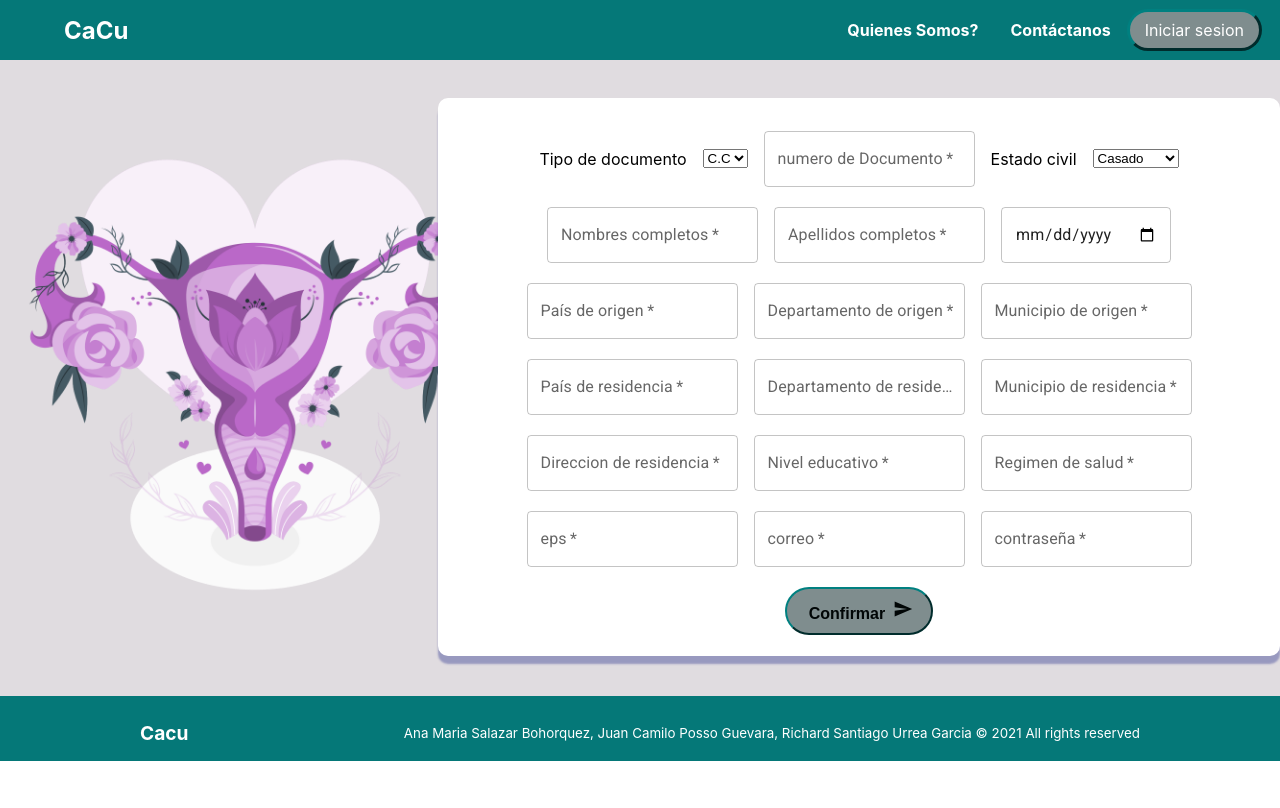
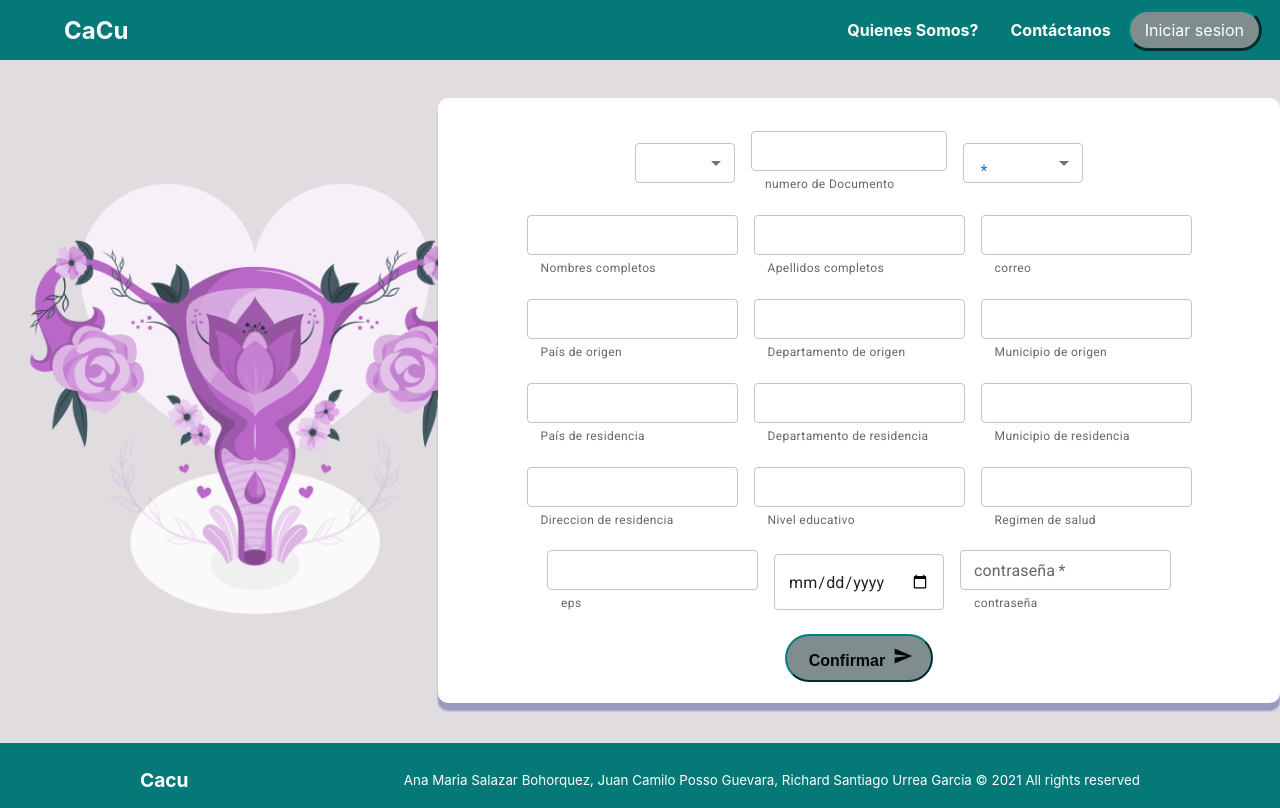
Before and after one commit to Ca-Cu/front-end, a React (Create React App) app: page /Register in a window 1280 px wide. Built offline with nearby package versions, Linux system fonts and the light colour scheme; what @aws-amplify/ui-react would draw is missing.

Commit message:
commit final

```diff
--- a/src/Components/RegisterUser/index.js
+++ b/src/Components/RegisterUser/index.js
@@ -1,47 +1,38 @@
-import React,{useState} from 'react'
+import React,{useState,useEffect, useCallback} from 'react'
 import TextField from '@mui/material/TextField';
 import Box from '@mui/material/Box';
 import Typography from '@mui/material/Typography';
 import Stack from '@mui/material/Stack';
 import Button from '@mui/material/Button';
 import SendIcon from '@mui/icons-material/Send';
-import ListItemText from '@mui/material/ListItemText';
-import ListItemIcon from '@mui/material/ListItemIcon';
-import ListItemButton from '@mui/material/ListItemButton';
-import ExpandLess from '@mui/icons-material/ExpandLess';
-import ExpandMore from '@mui/icons-material/ExpandMore';
-import Collapse from '@mui/material/Collapse';
-import List from '@mui/material/List';
 import axios from "axios";
 import { useHistory } from 'react-router-dom';
 import './registerUser.css';
 import Swal from "sweetalert2";
+import InputLabel from '@mui/material/InputLabel';
+import MenuItem from '@mui/material/MenuItem';
+import FormControl from '@mui/material/FormControl';
+import Select from '@mui/material/Select';
+import Navbar from '../Navigbar';
 
 const bcrypt = require("bcryptjs");
 const rondas = 15;
 const RegisterUser = () =>{
-    var noEdita=false;
-    var disabled=false;
-    var tdoc=""
-    var documento=""
-    var estadocivil=""
-    var nombres="";
-    var apellidos="";
-    var fechadenacimiento="";
-    var paisdeorigen="";
-    var departamentodeorigen="";
-    var municipiodeorigen="";
-    var paisderesidencia="";
-    var departamentoderesidencia="";
-    var municipioderesidencia="";
-    var direccionderesidencia="";
-    var niveleducativo="";
-    var regimendesalud="";
-    var eps="";
-    var email="";
-    var password="";
-    console.log((window.location.href).split("/")[3]);
+    const [data,setData] = useState([]);
+    const [noEdita,setNoEdita] = useState();
+    const [disabled,setDisabled] = useState();
 
+    const [current,setcurrent] = useState({});
+    const handleOnChange = (name, value) => {
+        setcurrent({
+            ...current,[name]:value
+        });
+      };
+    const togglecurrent =(event)=>{
+        console.log(event.target.value)
+        handleOnChange(event.target.name,event.target.value)
+    }
+    const fetchData = useCallback(async () => {
         if((window.location.href).split("/")[3]=='Register'){
             localStorage.removeItem('id');
             localStorage.removeItem('nombres');
@@ -49,16 +40,26 @@ const RegisterUser = () =>{
             localStorage.removeItem('tipousuario');
             localStorage.removeItem('correo');
         }else if(localStorage.getItem('ubicacion')=='Editar usuario'){
+            setNoEdita(true);
+            setDisabled("disabled");
             var url = 'http://localhost:4567/getUsuarioById?id='+localStorage.getItem('id');
-        axios.get(url, {
-            responseType: "json",
-        }).then((response) => {
-            console.log(response.data);
-            console.log(apellidos);
-        });
-        noEdita=true;
-        disabled="disabled";
+            await axios.get(url
+            )
+            .then( (res) =>{
+                setcurrent(res.data)
+                console.log(data)
+                console.log(res.data)
+                let dr = data.id
+                console.log(dr)
+            }).catch(
+                e =>{console.log("Error: :c "+e)}
+            )
         }
+
+        },[])
+    useEffect(()=>{
+        fetchData()
+    },[fetchData])
     var url='http://localhost:4567/insertUsuario/';
     const handleChange = e => {
         const {name, value } = e.target;
@@ -72,8 +73,9 @@ const RegisterUser = () =>{
         e.preventDefault();
         const data = new FormData(e.currentTarget);
         var d = new Date();
-        bcrypt.hash(data.get("password"), rondas, (err, palabraSecretaEncriptada) => {
+        bcrypt.hash(data.get("contraseña"), rondas, (err, palabraSecretaEncriptada) => {
             body={}
+            console.log(palabraSecretaEncriptada)
             if((window.location.href).split("/")[3]=='Register' || localStorage.getItem('ubicacion')=='Crear doctor'){
                 var TipoUsuario;
                 if((window.location.href).split("/")[3]=='Register'){
@@ -81,29 +83,32 @@ const RegisterUser = () =>{
                 }else{
                     TipoUsuario="Doctor";
                 }
+                console.log(current)
                 body={
-                    tdoc:data.get("tdoc"),
-                    ndoc:data.get("ndoc"),
-                    nombres:data.get("nombres"),
-                    apellidos:data.get("apellidos"),
+
+                    tdoc:current?.tdoc,
+                    ndoc:current?.ndoc,
+                    nombres:current?.nombres,
+                    apellidos:current?.apellidos,
                     fechaderegistro: d.getFullYear() + "-" + ("0"+(d.getMonth()+1)).slice(-2) + "-" +
                                       ("0" + d.getDate()).slice(-2),
-                    nacionalidad:data.get("paisdeorigen"),
-                    departamentodeorigen:data.get("departamentodeorigen"),
-                    municipiodeorigen:data.get("municipiodeorigen"),
-                    paisderesidencia:data.get("paisderesidencia"),
-                    departamentoderesidencia:data.get("departamentoderesidencia"),
-                    municipioderesidencia:data.get("municipioderesidencia"),
-                    direccionderesidencia:data.get("direccionderesidencia"),
-                    fechadenacimiento:data.get("fechadenacimiento"),
-                    estadocivil:data.get("estadocivil"),
-                    niveleducativo:data.get("niveleducativo"),
-                    regimendesalud:data.get("regimendesalud"),
-                    eps:data.get("eps"),
-                    correo:data.get("email"),
+                    nacionalidad:current?.nacionalidad,
+                    departamentodeorigen:current?.departamentodeorigen,
+                    municipiodeorigen:current?.municipiodeorigen,
+                    paisderesidencia:current?.paisderesidencia,
+                    departamentoderesidencia:current?.departamentoderesidencia,
+                    municipioderesidencia:current?.municipioderesidencia,
+                    direccionderesidencia:current?.direccionderesidencia,
+                    fechadenacimiento:current?.fechadenacimiento,
+                    estadocivil:current?.estadocivil,
+                    niveleducativo:current?.niveleducativo,
+                    regimendesalud:current?.regimendesalud,
+                    eps:current?.eps,
+                    correo:current?.correo,
                     contraseña:palabraSecretaEncriptada,
                     tipousuario:TipoUsuario
                 }
+                console.log(body);
                 var req = new XMLHttpRequest();
                 req.open('POST', 'http://localhost:4567/insertUsuario', true);
                 req.body=body;
@@ -122,16 +127,16 @@ const RegisterUser = () =>{
             else if(localStorage.getItem('ubicacion')=='Editar usuario'){
                 body={
                     id:localStorage.getItem("id"),
-                    paisderesidencia:data.get("paisderesidencia"),
-                    departamentoderesidencia:data.get("departamentoderesidencia"),
-                    municipioderesidencia:data.get("municipioderesidencia"),
-                    direccionderesidencia:data.get("direccionderesidencia"),
-                    estadocivil:data.get("estadocivil"),
-                    niveleducativo:data.get("niveleducativo"),
-                    regimendesalud:data.get("regimendesalud"),
-                    eps:data.get("eps"),
-                    contraseña:palabraSecretaEncriptada
+                    paisderesidencia:current?.paisderesidencia,
+                    departamentoderesidencia:current?.departamentoderesidencia,
+                    municipioderesidencia:current?.municipioderesidencia,
+                    direccionderesidencia:current?.direccionderesidencia,
+                    estadocivil:current?.estadocivil,
+                    niveleducativo:current?.niveleducativo,
+                    regimendesalud:current?.regimendesalud,
+                    eps:current?.eps,
                 }
+                console.log(body)
                 var req = new XMLHttpRequest();
                 req.open('POST', 'http://localhost:4567/putUsuario', true);
                 req.body=body;
@@ -148,32 +153,52 @@ const RegisterUser = () =>{
         <Box component="form" onSubmit={handleSubmit} noValidate sx={{ mt: 1 }} className="card">
            <Typography variant="h4" align="center" component="h1" gutterBottom></Typography>
            <Stack direction="row" spacing={2} justifyContent="center" alignItems="center">
-           <label for="tdoc">Tipo de documento</label>
-             <select id="tdoc" name="tdoc" class="autocomplete" disabled={disabled}>
-               <option value="C.C">C.C</option>
-               <option value="C.E">C.E</option>
-               <option value="T.I">T.I</option>
-             </select>
-            <TextField
-                    required
+             <FormControl style={{minWidth: 100}} disabled={disabled}>
+            <InputLabel  disabled={disabled}>{current?.tdoc}</InputLabel>
+            <Select
+                labelId="tdoc"
+                id="tdoc"
+                name="tdoc"
+                value={current?.tdoc}
+                helperText="Numero de documento"
+                size="small"
+                onChange={togglecurrent}
+            >
+                <MenuItem value="C.C">C.C</MenuItem>
+                <MenuItem value="C.E">C.E</MenuItem>
+                <MenuItem value="T.I">T.I</MenuItem>
+            </Select>
+            </FormControl>
+            <TextField multiline={true}
+                    required={!noEdita}
                     id="ndoc"
                     name="ndoc"
-                    label="numero de Documento"
+                    helperText="numero de Documento"
                     variant="outlined"
                     type="number"
-                    inputProps={{
-                        readOnly: noEdita,
-                        disabled: noEdita,
-                    }}
+                    disabled={noEdita}
+                    value={current?.ndoc}
+                    size="small"
+                    onChange={togglecurrent}
                     />
-            <label for="estadocivil">Estado civil</label>
-            <select id="estadocivil" name="estadocivil" class="autocomplete" >
-               <option value="Casado">Casado</option>
-               <option value="Divorciado">Divorciado</option>
-               <option value="Soltero">Soltero</option>
-               <option value="Unión libre">Unión libre</option>
-               <option value="Viudo">Viudo</option>
-             </select>
+             <FormControl style={{minWidth: 120}} >
+            <InputLabel id="demo-simple-select-label" required focused={true} >{current?.estadocivil}</InputLabel>
+                <Select
+                    labelId="estadocivil"
+                    id="estadocivil"
+                    name="estadocivil"
+                    value={current?.estadocivil}
+                    onChange={togglecurrent}
+                    label="Estado civil"
+                    size="small"
+                >
+                <MenuItem value="Casado">Casado</MenuItem>
+                <MenuItem value="Divorciado">Divorciado</MenuItem>
+                <MenuItem value="Soltero">Soltero</MenuItem>
+                <MenuItem value="Unión libre">Unión libre</MenuItem>
+                <MenuItem value="Viudo">Viudo</MenuItem>
+            </Select>
+            </FormControl>
              </Stack>
             <br/>
             <Stack direction="row" spacing={2} justifyContent="center" alignItems="center" >
@@ -181,35 +206,36 @@ const RegisterUser = () =>{
                     required
                     id="nombres"
                     name="nombres"
-                    label="Nombres completos"
+                    helperText="Nombres completos"
                     variant="outlined"
-                    inputProps={{
-                        readOnly: noEdita,
-                        disabled: noEdita,
-                    }}
+                    disabled={noEdita}
+                    size="small"
+                    value={current?.nombres}
+                    onChange={togglecurrent}
                     />
 
             <TextField
                     required
                     id="apellidos"
                     name="apellidos"
-                    label="Apellidos completos"
+                    helperText="Apellidos completos"
                     variant="outlined"
-                    inputProps={{
-                        readOnly: noEdita,
-                        disabled: noEdita,
-                    }}
+                    disabled={noEdita}
+                    size="small"
+                    value={current?.apellidos}
+                    onChange={togglecurrent}
+                    color="primary"
                     />
              <TextField
-                    required
-                    id="fechadenacimiento"
-                    name="fechadenacimiento"
-                    type="date"
+                    id="email"
+                    name="correo"
+                    helperText="correo"
                     variant="outlined"
-                    inputProps={{
-                        readOnly: noEdita,
-                        disabled: noEdita,
-                    }}
+                    type="email"
+                    disabled={noEdita}
+                    value={current?.correo}
+                    onChange={togglecurrent}
+                    size="small"
                     />
             </Stack>
             <br/>
@@ -217,35 +243,35 @@ const RegisterUser = () =>{
             <TextField
                     required
                     id="paisdeorigen"
-                    name="paisdeorigen"
-                    label="País de origen"
+                    name="nacionalidad"
+                    helperText="País de origen"
                     variant="outlined"
-                    inputProps={{
-                        readOnly: noEdita,
-                        disabled: noEdita,
-                    }}
+                    disabled={noEdita}
+                    size="small"
+                    value={current?.nacionalidad}
+                    onChange={togglecurrent}
                     />
             <TextField
                     required
                     id="departamentodeorigen"
                     name="departamentodeorigen"
-                    label="Departamento de origen"
+                    helperText="Departamento de origen"
                     variant="outlined"
-                    inputProps={{
-                        readOnly: noEdita,
-                        disabled: noEdita,
-                    }}
+                    disabled={noEdita}
+                    size="small"
+                    value={current?.departamentodeorigen}
+                    onChange={togglecurrent}
                     />
             <TextField
                     required
                     id="municipiodeorigen"
                     name="municipiodeorigen"
-                    label="Municipio de origen"
+                    helperText="Municipio de origen"
                     variant="outlined"
-                    inputProps={{
-                        readOnly: noEdita,
-                        disabled: noEdita,
-                    }}
+                    disabled={noEdita}
+                    size="small"
+                    value={current?.municipiodeorigen}
+                    onChange={togglecurrent}
                     />
             </Stack>
             <br/>
@@ -254,22 +280,34 @@ const RegisterUser = () =>{
                     required
                     id="paisderesidencia"
                     name="paisderesidencia"
-                    label="País de residencia"
+                    helperText="País de residencia"
                     variant="outlined"
+                    value={current?.paisderesidencia}
+                    onChange={togglecurrent}
+                    size="small"
+                    focused={noEdita}
                     />
             <TextField
                     required
                     id="departamentoderesidencia"
                     name="departamentoderesidencia"
-                    label="Departamento de residencia"
+                    helperText="Departamento de residencia"
                     variant="outlined"
+                    value={current?.departamentoderesidencia}
+                    onChange={togglecurrent}
+                    size="small"
+                    focused={noEdita}
                     />
             <TextField
                     required
                     id="municipioderesidencia"
                     name="municipioderesidencia"
-                    label="Municipio de residencia"
+                    helperText="Municipio de residencia"
                     variant="outlined"
+                    value={current?.municipioderesidencia}
+                    onChange={togglecurrent}
+                    size="small"
+                    focused={noEdita}
                     />
             </Stack>
             <br/>
@@ -278,22 +316,34 @@ const RegisterUser = () =>{
                 required
                 id="direccionderesidencia"
                 name="direccionderesidencia"
-                label="Direccion de residencia"
+                helperText="Direccion de residencia"
                 variant="outlined"
+                value={current?.direccionderesidencia}
+                onChange={togglecurrent}
+                size="small"
+                focused={noEdita}
             />
             <TextField
                     required
                     id="niveleducativo"
                     name="niveleducativo"
-                    label="Nivel educativo"
+                    helperText="Nivel educativo"
                     variant="outlined"
+                    value={current?.niveleducativo}
+                    onChange={togglecurrent}
+                    size="small"
+                    focused={noEdita}
                     />
             <TextField
                 required
                 id="regimendesalud"
                 name="regimendesalud"
-                label="Regimen de salud"
+                helperText="Regimen de salud"
                 variant="outlined"
+                value={current?.regimendesalud}
+                onChange={togglecurrent}
+                size="small"
+                focused={noEdita}
                 />
             </Stack>
             <br/>
@@ -303,34 +353,49 @@ const RegisterUser = () =>{
                     required
                     id="eps"
                     name="eps"
-                    label="eps"
+                    helperText="eps"
                     variant="outlined"
+                    value={current?.eps}
+                    onChange={togglecurrent}
+                    size="small"
+                    focused={noEdita}
                     />
+            {
+                (!noEdita)?
+                <div>
                 <TextField
                 required
-                    id="email"
-                    name="email"
-                    label="correo"
+                id="fechadenacimiento"
+                name="fechadenacimiento"
+                type="date"
                 variant="outlined"
-                    type="email"
-                    inputProps={{
-                        readOnly: noEdita,
-                        disabled: noEdita,
-                    }}
+                disabled={noEdita}
+                onChange={togglecurrent}
                 />
+                </div>
+                :<div></div>
+            }
+            {
+                (!noEdita)?
+                <div>
             <TextField
                 required
-                    id="password"
-                    name="password"
+                id="contraseña"
+                name="contraseña"
                 label="contraseña"
                 variant="outlined"
                 type="password"
+                size="small"
+                helperText="contraseña"
+                onChange={togglecurrent}
                 />
+                </div>
+                :<div></div>
+            }
             </Stack>
             <br/>
             <Box textAlign='center'>
                 <Button  type="submit" class="button" variant="contained" endIcon={<SendIcon />}>Confirmar</Button>
-
             </Box>
         </Box>
         </div>
```
Also changed, not shown: src/Components/Vacunacion/index.js (+47 -16 lines). Lines whose indentation alone changed are shown as unchanged.
